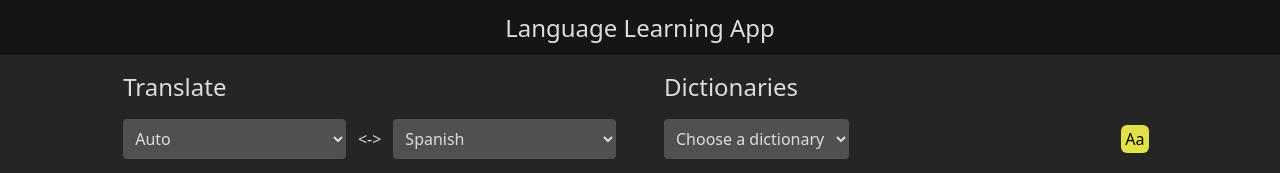
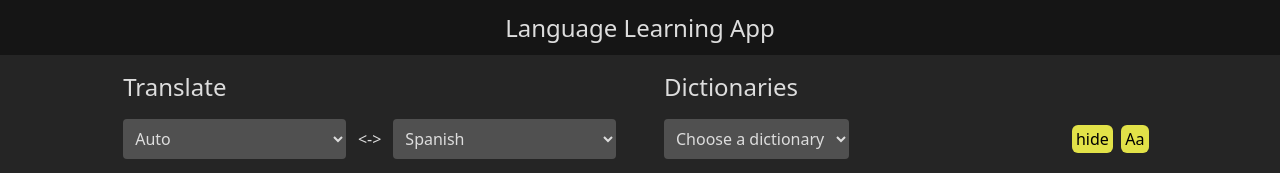
Before and after one commit to self-related/language-learn-app, a React (Vite) app: page / in a window 1280 px wide. Shown: the top 173 px of the page. Built offline with nearby package versions, Linux system fonts and the light colour scheme.

Commit message:
add button for hiding translations

```diff
--- a/src/components/DictionarySection/index.tsx
+++ b/src/components/DictionarySection/index.tsx
@@ -3,7 +3,7 @@ import { useAppDispatch, useAppSelector } from "../../redux/store";
 import { SortBy, TranslationResult } from "../../types";
 import Category from "./Category";
 import { sortByName } from "./utils";
-import { setSelectedDictionaryName, setSortBy } from "../../redux/features/settings/settingsSlice";
+import { setSelectedDictionaryName, setSortBy, switchHideTranslations } from "../../redux/features/settings/settingsSlice";
 
 
 /*  ToDo:
@@ -24,6 +24,7 @@ export default function DictionarySection() {
     const dictionaries = useAppSelector(state => state.dictionarySlice);
     const currentDictionaryNameRedux = useAppSelector(state => state.settingsSlice.selectedDictionaryName);
     const sortBy = useAppSelector(state => state.settingsSlice.sortBy);
+    const hideTranslations = useAppSelector(state => state.settingsSlice.hideTranslations);
 
 
 
@@ -72,7 +73,7 @@ export default function DictionarySection() {
             <h2 className='text-2xl mb-4'>Dictionaries</h2>
 
              {/* dictionary selection panel */}
-             <div className="flex justify-between items-center mr-2">
+            <div className="flex justify-between items-center mr-2">
                 <select name="current-dictionary" id="current-dictionary" value={currentDictionaryNameRedux ?? ""} onChange={handleDictionaryChange}
                         className="cursor-pointer bg-[#505050] hover:bg-[#606060] p-2 rounded-sm">
                     {
@@ -84,15 +85,23 @@ export default function DictionarySection() {
                     }
                 </select>
 
-                 {/* sort button */}
-                <div className="h-7">
+
+                 {/* buttons */}
+                <div className="h-7 flex gap-2">
+                     {/* hide button */}
+                    <button onClick={() => dispatch(switchHideTranslations())}
+                        className={`h-full px-1 rounded-md ${hideTranslations ? "bg-[#e29d48] hover:bg-[#eab676] shadow-[0_0_4px_white]" : "bg-[#e2e248] hover:bg-[#f3f37b]"}  active:bg-[#e29d48] text-black cursor-pointer`}
+                    >hide
+                    </button>
+
+                     {/* sort button */}
                     <button onClick={() => dispatch(setSortBy(sortBy ? null : SortBy.Name))}
-                        className={`h-full aspect-square rounded-md ${sortBy == SortBy.Name ? "bg-[#e29d48] hover:bg-[#eab676] shadow-[0_0_8px_white]" : "bg-[#e2e248] hover:bg-[#f3f37b]"}  active:bg-[#e29d48] text-black cursor-pointer`}>
+                        className={`h-full aspect-square rounded-md ${sortBy == SortBy.Name ? "bg-[#e29d48] hover:bg-[#eab676] shadow-[0_0_4px_white]" : "bg-[#e2e248] hover:bg-[#f3f37b]"}  active:bg-[#e29d48] text-black cursor-pointer`}>
                         Aa
-                     </button>
+                    </button>
+
                 </div>
-
-             </div>
+            </div>
 
              {/* dictionary div */}
             <div className="mt-4 py-4 bg-[#505050] min-w-[300px] w-full min-h-[250px] md:max-h-[65vh] max-h-[80vh] overflow-scroll rounded-md flex flex-col gap-y-4">
```
